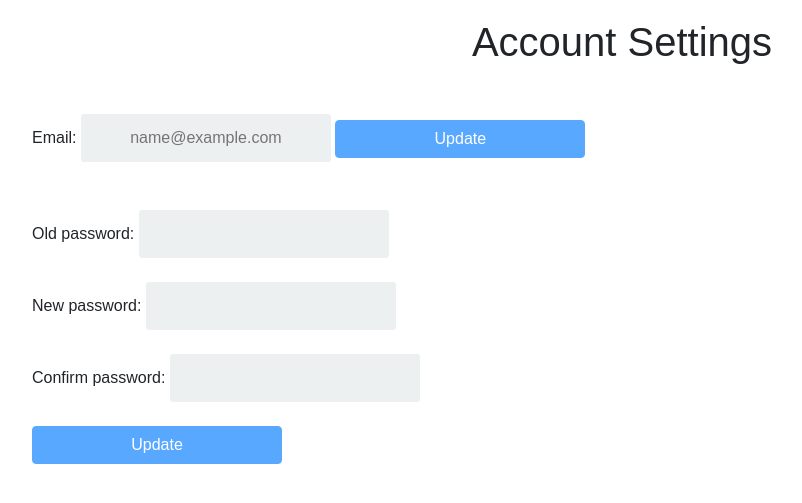
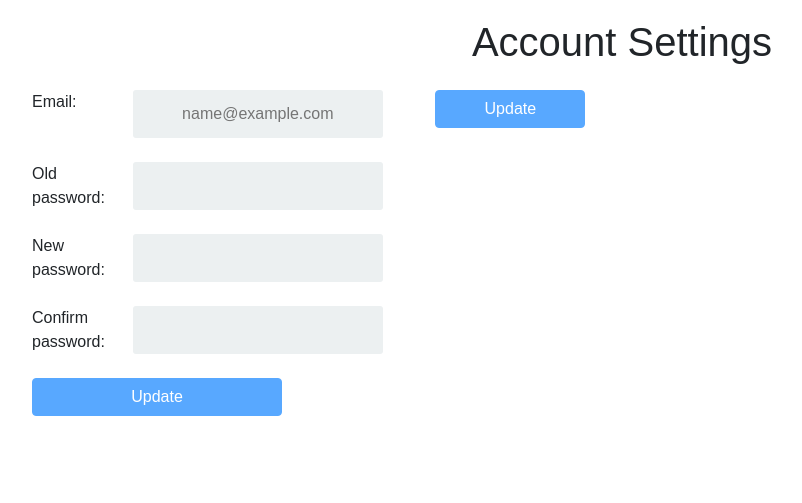
Before and after one commit to pcfu/UOWEventBookingSystem, a Flask app: page /my_account in a window 1280 px wide. Shown: the part 56-559 px from the top of the page, without its empty margins (18-820 px from the left). Run offline with Flask 3, Linux system fonts and the light colour scheme; the visitor is signed in with stand-in values (Sample User, id 1); data comes from the database, SQL or seed files in the repository; data that the repository does not hold is empty; parts of the project's set-up code (start-up, migrations or seed data) failed here and were passed over; some libraries are stand-ins or nearby versions.

Commit message:
edited display for my_account.html

```diff
--- a/app/templates/my_account.html
+++ b/app/templates/my_account.html
@@ -17,20 +17,25 @@
 	  {% endif %}
 	  {% endwith %}
 	</div>
-</div><br>
+</div>
 
 	<form onkeypress="return event.keyCode != 13;" method="post">
+	<div class="row email-row mb-4">
 	  <!-- Update email section -->
 	  {{ update_form.update_email.hidden_tag() }}
-  <div>
+	  <div class="col-lg-1 col-md-2 col-sm-3 label-col">
 		Email:
+	  </div>
+	  <div class="col-lg-3 col-md-7 col-sm-6 field-col">
 		<!-- Email entry field -->
 		<span oninput="email_len_check()">
 		  {{ update_form.update_email.email(placeholder=current_user.email) }}
 		</span>
+	  </div>
+	  <div class="col-lg-2 col-md-3 col-sm-3 button-col">
 		<!-- Email update button -->
 		<span onclick="return confirm('confirm update email')">
-	  {{ update_form.update_email.update_email(disabled="", class="btn btn-primary") }}
+		  {{ update_form.update_email.update_email(disabled="", class="btn btn-primary", style="width:150px;") }}
 		</span>
 		<!-- Flash error messages -->
 		{% for error in update_form.update_email.email.errors %}
@@ -49,12 +54,16 @@
 			}
 		}
 	  </script>
+	</div>
 
+	<div class="row old-password-row">
 	  <!-- Update password section -->
 	  {{ update_form.update_password.hidden_tag() }}
-  <div>
+	  <div class="col-lg-1 col-md-2 col-sm-3 label-col">
+		Old password:
+	  </div>
+	  <div class="col-lg-3 col-md-6 col-sm-5 field-col">
 		<!--  Old password field -->
-	Old password:
 		<span oninput="pw_len_check()">
 		  {{ update_form.update_password.old_password }}
 		</span>
@@ -63,9 +72,15 @@
 		<br><span style="color: red;">[{{ error }}]</span>
 		{% endfor %}
 		<br><br>
+	  </div>
+	</div>
 
+	<div class="row old-password-row">
+	  <div class="col-lg-1 col-md-2 col-sm-3 label-col">
+		New password:
+	  </div>
+	  <div class="col-lg-3 col-md-6 col-sm-5 field-col">
 		<!--  New password field -->
-	New password:
 		<span oninput="pw_len_check()">
 		  {{ update_form.update_password.new_password }}
 		</span>
@@ -74,9 +89,15 @@
 		<br><span style="color: red;">[{{ error }}]</span>
 		{% endfor %}
 		<br><br>
+	  </div>
+	</div>
 
+	<div class="row confirm-password-row">
+	  <div class="col-lg-1 col-md-2 col-sm-3 label-col">
+		Confirm password:
+	  </div>
+	  <div class="col-lg-3 col-md-6 col-sm-5 field-col">
 		<!--  Confirm password field -->
-	Confirm password:
 		<span oninput="pw_len_check()">
 		  {{ update_form.update_password.confirm_password }}
 		</span>
@@ -85,11 +106,16 @@
 		<br><span style="color: red;">[{{ error }}]</span>
 		{% endfor %}
 		<br><br>
+	  </div>
+	</div>
 
+	<div class="row update-button-row">
+	  <div class="col-lg-2 col-md-4 col-sm-4 button-col">
 		<!-- Password update button -->
 		<span onclick="return confirm('confirm update password')">
 		  {{ update_form.update_password.update_password(disabled="", class="btn btn-primary") }}
 		</span>
+	  </div>
 	</div>
 
 	  <script>
@@ -107,4 +133,5 @@
 		}
 	  </script>
 	</form>
+</div>
 {% endblock %}
```
Lines whose indentation alone changed are shown as unchanged.
